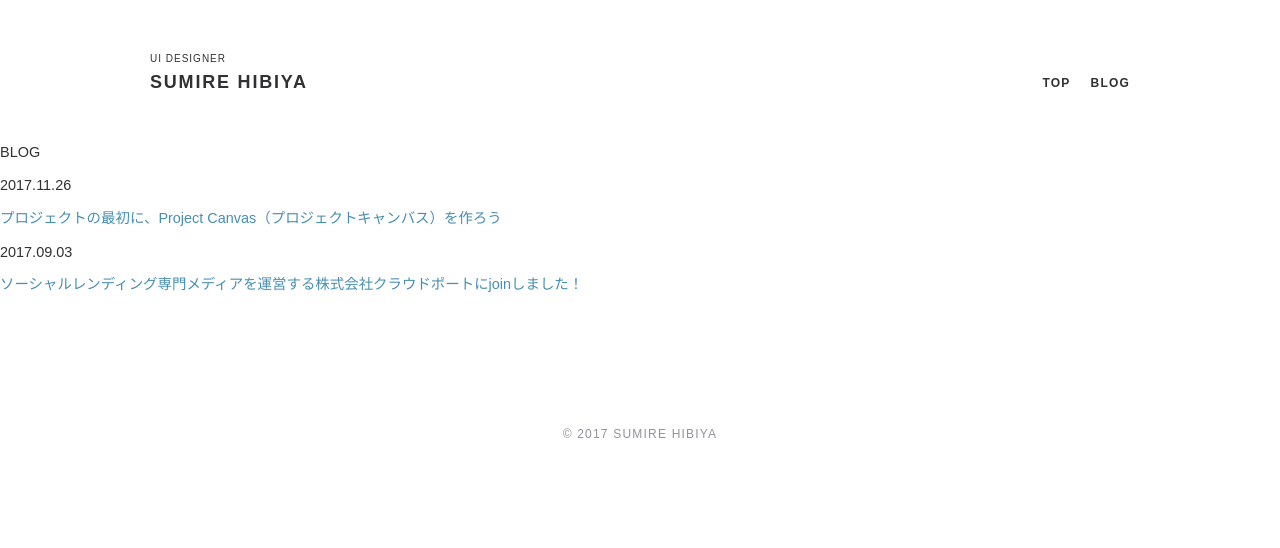
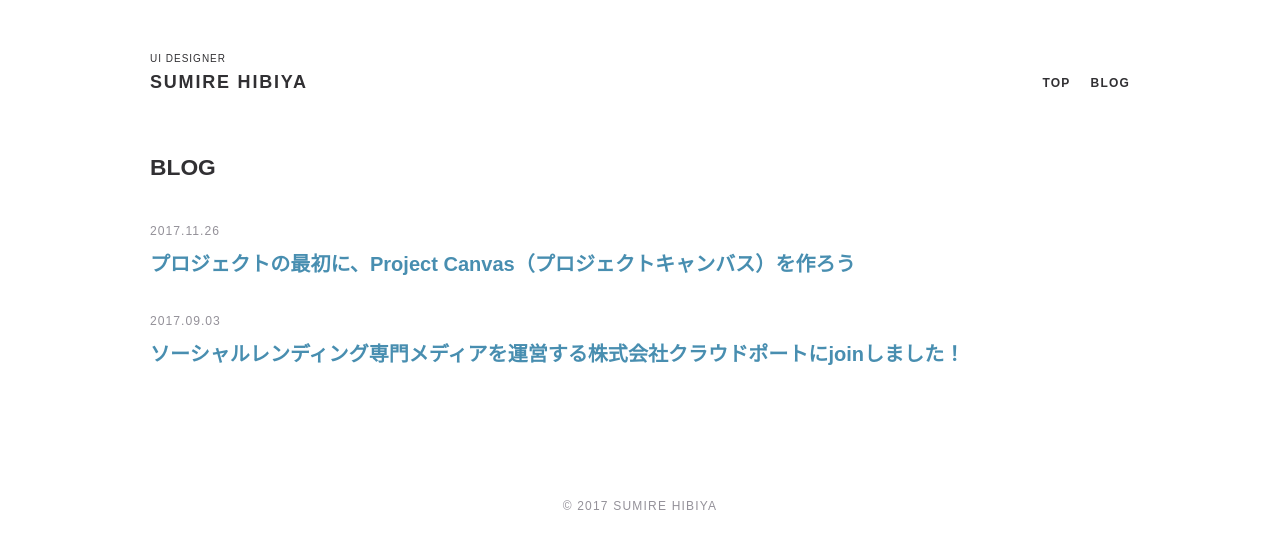
Before and after one commit to yinm/trace-portfolio, a React (Create React App) app: page / in a window 1280 px wide. Shown: the top 548 px of the page. Built offline with nearby package versions, Linux system fonts and the light colour scheme; the HTML template or start-up script is replaced by a standard one.

Commit message:
Add styles (TODO フッターの位置を変えたいけど、marginもpaddingもうまく設定できなかった)

```diff
--- a/src/components/blog/index.js
+++ b/src/components/blog/index.js
@@ -1,17 +1,18 @@
 import React, { Component } from 'react'
+import styles from './styles.css'
 
 export class Blog extends Component {
   render() {
     return(
-      <div>
-        <h2>BLOG</h2>
-        <div>
-          <p>2017.11.26</p>
-          <h3><a href="#">プロジェクトの最初に、Project Canvas（プロジェクトキャンバス）を作ろう</a></h3>
+      <div className="b-wrapper">
+        <h2 className="b-title">BLOG</h2>
+        <div className="b-post__wrapper">
+          <p className="b-post__date">2017.11.26</p>
+          <h3><a href="#" className="b-post__title">プロジェクトの最初に、Project Canvas（プロジェクトキャンバス）を作ろう</a></h3>
         </div>
-        <div>
-          <p>2017.09.03</p>
-          <h3><a href="#">ソーシャルレンディング専門メディアを運営する株式会社クラウドポートにjoinしました！</a></h3>
+        <div className="b-post__wrapper">
+          <p className="b-post__date">2017.09.03</p>
+          <h3><a href="#" className="b-post__title">ソーシャルレンディング専門メディアを運営する株式会社クラウドポートにjoinしました！</a></h3>
         </div>
       </div>
     )
--- /dev/null
+++ b/src/components/blog/styles.css
@@ -0,0 +1,29 @@
+.b-wrapper {
+  max-width: 980px;
+  margin-left: auto;
+  margin-right: auto;
+  padding-top: 10px;
+  font-family: "brandon-grotesque", sans-serif;
+}
+
+.b-title {
+  margin-bottom: 40px;
+  font-size: 1.5rem;
+  font-weight: 600;
+  font-family: "brandon-grotesque", sans-serif;
+}
+
+.b-post__wrapper {
+  margin-bottom: 35px;
+}
+
+.b-post__date {
+  font-size: .8rem;
+  letter-spacing: 1px;
+  color: #949199;
+}
+
+.b-post__title {
+  font-size: 1.32rem;
+  font-weight: 600;
+}
```
